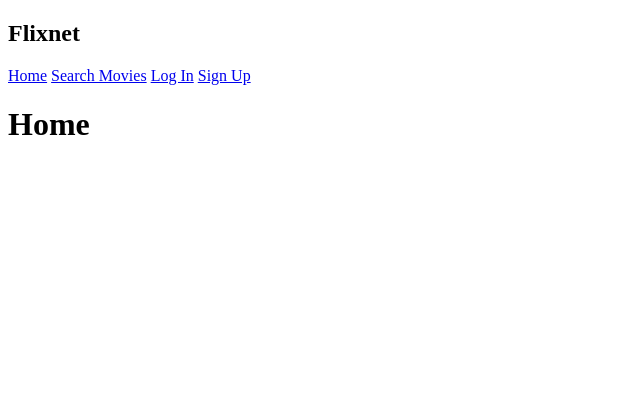
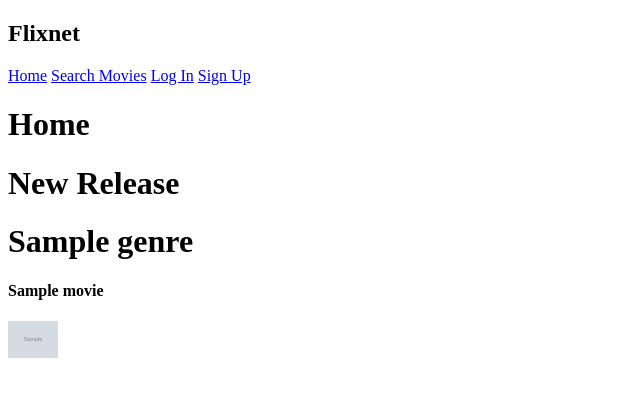
Before and after one commit to roger-davila/flixnet, a Django app: template main_app/templates/home.html in a window 1280 px wide. Shown: the top 397 px of the page, without its empty margins (0-640 px from the left). Run offline with Django 4.2, Linux system fonts and the light colour scheme; the template is opened without the code that fills it: most values are stand-ins (such as "Sample title", 1, 10 or a date in 2020); grey boxes marked "Sample" are stand-in pictures.

Commit message:
home page results/images & search images

```diff
--- a/main_app/templates/home.html
+++ b/main_app/templates/home.html
@@ -1,4 +1,12 @@
 {% extends 'base.html' %}
 {% block content %}
   <h1>Home</h1>
+  <h1>New Release</h1>
+  {% for genre in genres %}
+    <h1>{{ genre.name }}</h1>
+    {% for movie in genre.movies %}
+    <h4>{{ movie.original_title }}</h4>
+    <img src="{{image_url}}{{movie.poster_path}}" width="50" alt="{{ movie.original_title }}">
+    {% endfor %}
+  {% endfor %}
 {% endblock %}
```
Also changed, not shown: main_app/views.py (+7 -1 lines).
